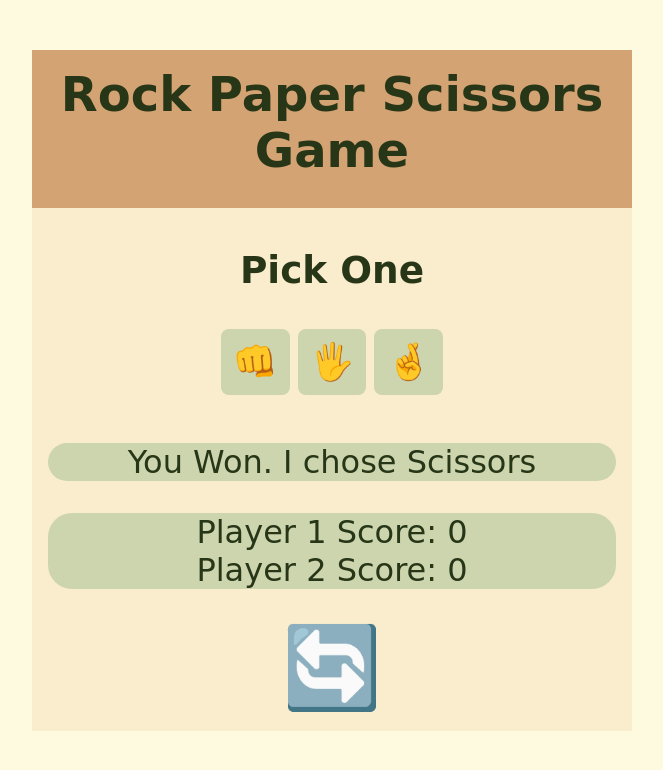
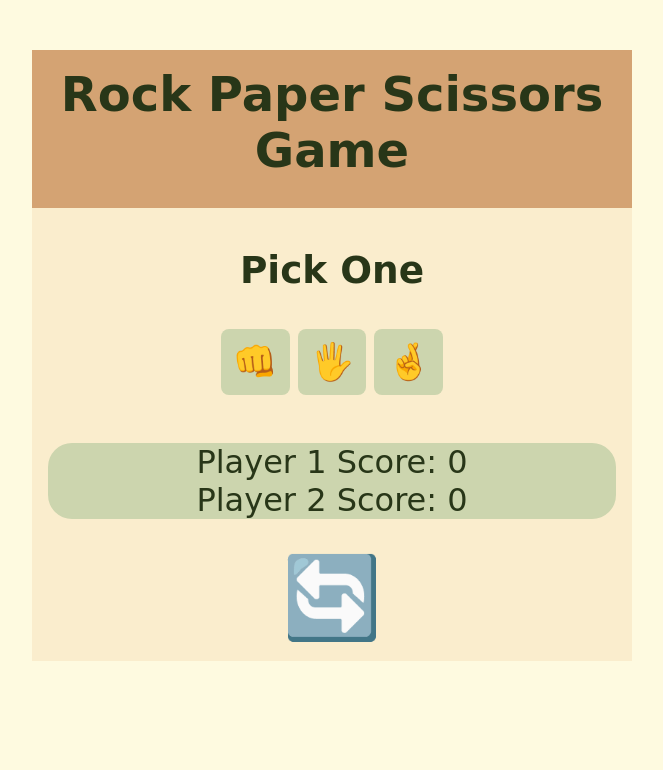
Before and after one commit to mao-99/RockPaperScissors, a plain HTML site: page index.html in a window 1280 px wide. Shown: the whole page, without its empty margins (308-971 px from the left). Drawn offline with Linux system fonts and the light colour scheme; a web font is replaced by a local one.

Commit message:
Update index.html

```diff
--- a/index.html
+++ b/index.html
@@ -14,8 +14,8 @@
         <h2>Rock Paper Scissors Game</h2>
         <h3>Pick One</h3>
         <div class="btns"><button id="rock">&#128074;</button><button id="paper">&#128400;</button><button id="scissors">&#129310;</button></div>
-        <p id="result">You Won. I chose Scissors</p>
-        <p id="scores">Player 1 Score: <span id="user-score">14</span> <br>Player 2 Score: <span id="comp-score">12</span>
+        <p id="result"></p>
+        <p id="scores">Player 1 Score: <span id="user-score"></span> <br>Player 2 Score: <span id="comp-score"></span>
         </p>
         <input type="button" value="&#128260;" class="reset" id="reset">
     </div>
```
